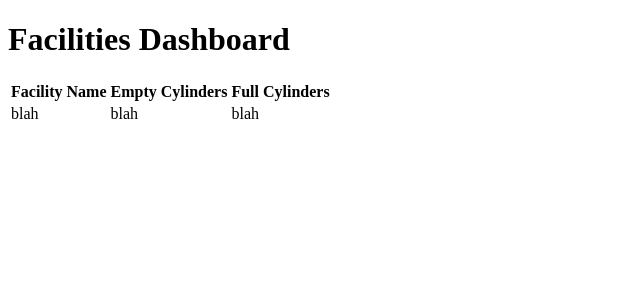
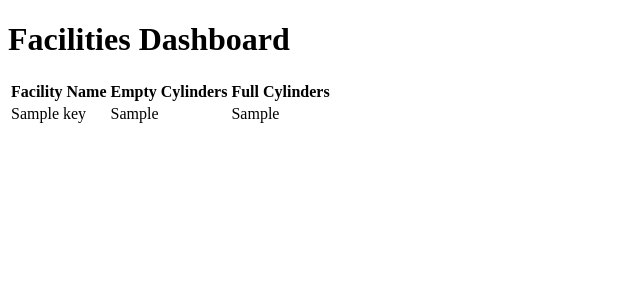
Before and after one commit to linainverse/cyltrack, a Python web app: template templates/view-facilities.html in a window 1280 px wide. Shown: the top 300 px of the page, without its empty margins (0-640 px from the left). Run offline with Jinja, Linux system fonts and the light colour scheme; the template is opened without the code that fills it: most values are stand-ins (such as "Sample title", 1, 10 or a date in 2020).

Commit message:
display number of full cylinders at each faclilty

```diff
--- a/templates/view-facilities.html
+++ b/templates/view-facilities.html
@@ -14,10 +14,12 @@
 	</tr>
       </thead>
       <tbody>
+        {% for key in facilityStats %}
         <tr>
-	  <td>blah</td>
-	  <td>blah</td>
-	  <td>blah</td>
+	  <td>{{facilityStats[key]["name"]}}</td>
+	  <td>{{facilityStats[key]["emptyCylinders"]}}</td>
+	  <td>{{facilityStats[key]["fullCylinders"]}}</td>
+        {% endfor %}
 	</tr>
       </tbody>
     </table>
```
